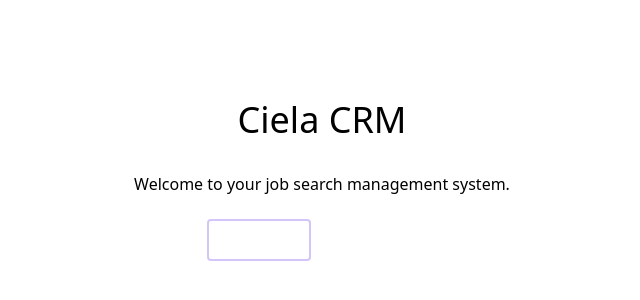
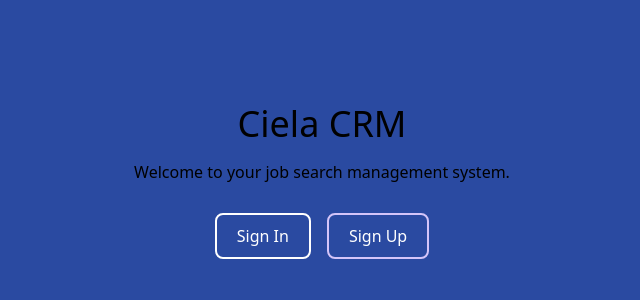
Before and after one commit to kristindailey/ciela-crm, a React (Vite) app in the folder client/: page / in a window 1280 px wide. Shown: the part 224-524 px from the top of the page, without its empty margins (318-958 px from the left). Built offline with nearby package versions, Linux system fonts and the light colour scheme; no server answers.

Commit message:
Update home button styling

```diff
--- a/client/src/pages/Home.tsx
+++ b/client/src/pages/Home.tsx
@@ -50,20 +50,20 @@ const Home = () => {
     }
 
     return (
-        <div className="min-h-screen flex items-center justify-center">
+        <div className="min-h-screen flex items-center justify-center bg-[var(--royal-blue)]">
             <div className="text-center font-thin">
-                <h1 className="text-4xl mb-8">Ciela CRM</h1>
-                <p className="mb-8">Welcome to your job search management system.</p>
+                <h1 className="text-4xl mb-4">Ciela CRM</h1>
+                <p className="mb-10">Welcome to your job search management system.</p>
                 <div className="space-x-4">
                     <a
                         href="/login"
-                        className="border-2 border-[var(--soft-lavender)] text-white font-extralight px-6 py-2 rounded hover:bg-[var(--soft-lavender)] hover:text-black"
+                        className="border-2 border-white text-white font-medium px-5 py-[0.6em] rounded-lg bg-transparent hover:bg-[var(--soft-lavender)] hover:text-[var(--royal-blue)] transition-colors duration-250 focus:outline-4 focus:outline-auto cursor-pointer"
                     >
                         Sign In
                     </a>
                     <a
                         href="/register"
-                        className="border-2 border-white text-white font-extralight px-6 py-2 rounded hover:bg-white hover:text-black"
+                        className="border-2 border-[var(--soft-lavender)] text-white font-medium px-5 py-[0.6em] rounded-lg text-[var(--royal-blue)] hover:bg-white hover:text-[var(--royal-blue)] transition-colors duration-250 focus:outline-4 focus:outline-auto cursor-pointer"
                     >
                         Sign Up
                     </a>
```
